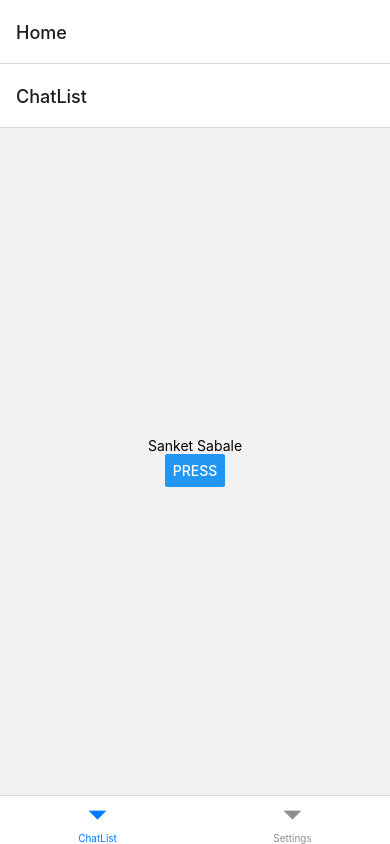
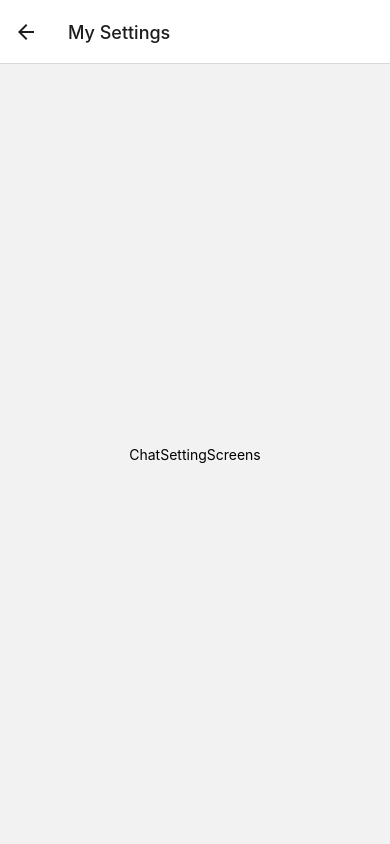
Before and after one commit to SanketsCode/React-Native-Whatsapp-Clone, a React Native app: screen /ChatSettings in a window 390 px wide. Built offline with nearby package versions, Linux system fonts and the light colour scheme.

Commit message:
Working with ChatScreen UI

```diff
--- a/App.js
+++ b/App.js
@@ -5,29 +5,12 @@ import * as SplashScreen from "expo-splash-screen";
 import { useCallback, useEffect, useState } from "react";
 import * as Font from "expo-font";
 import "react-native-gesture-handler";
-import { NavigationContainer } from "@react-navigation/native";
-import { createStackNavigator } from "@react-navigation/stack";
-import ChatListScreen from "./screens/ChatListScreen";
-import ChatSettingScreens from "./screens/ChatSettingScreens";
-import { createBottomTabNavigator } from "@react-navigation/bottom-tabs";
-import SettingsScreen from "./screens/SettingsScreen";
+import AppNavigator from "./navigation/AppNavigator";
 
 SplashScreen.preventAutoHideAsync();
-const Tab = createBottomTabNavigator();
-
-const TabNavigator = () => {
-  return (
-    <Tab.Navigator>
-      <Tab.Screen name="ChatList" component={ChatListScreen} />
-      <Tab.Screen name="Settings" component={SettingsScreen} />
-    </Tab.Navigator>
-  );
-};
 
 export default function App() {
   const [appIsLoaded, setAppIsLoaded] = useState();
-
-  const Stack = createStackNavigator();
 
   useEffect(() => {
     const prepare = async () => {
@@ -67,19 +50,7 @@ export default function App() {
 
   return (
     <SafeAreaProvider style={styles.container} onLayout={onLayout}>
-      <NavigationContainer>
-        <Stack.Navigator>
-          <Stack.Screen name="Home" component={TabNavigator} />
-          <Stack.Screen
-            name="Settings"
-            component={ChatSettingScreens}
-            options={{
-              headerTitle: "My Settings",
-              headerBackTitle: "Go Back",
-            }}
-          />
-        </Stack.Navigator>
-      </NavigationContainer>
+      <AppNavigator />
     </SafeAreaProvider>
   );
 }
--- /dev/null
+++ b/navigation/AppNavigator.js
@@ -0,0 +1,13 @@
+import React from "react";
+import { NavigationContainer } from "@react-navigation/native";
+import MainNavigator from "./MainNavigator";
+
+const AppNavigator = (props) => {
+  return (
+    <NavigationContainer>
+      <MainNavigator />
+    </NavigationContainer>
+  );
+};
+
+export default AppNavigator;
--- /dev/null
+++ b/navigation/MainNavigator.js
@@ -0,0 +1,74 @@
+import React from "react";
+import { Ionicons } from "@expo/vector-icons";
+import { createBottomTabNavigator } from "@react-navigation/bottom-tabs";
+import { createStackNavigator } from "@react-navigation/stack";
+import SettingsScreen from "../screens/SettingsScreen";
+import ChatSettingScreens from "../screens/ChatSettingScreens";
+import ChatListScreen from "../screens/ChatListScreen";
+import ChatScreen from "../screens/ChatScreen";
+
+const Stack = createStackNavigator();
+const Tab = createBottomTabNavigator();
+
+const TabNavigator = () => {
+  return (
+    <Tab.Navigator
+      screenOptions={{
+        headerTitle: "",
+      }}
+    >
+      <Tab.Screen
+        name="ChatList"
+        component={ChatListScreen}
+        options={{
+          tabBarLabel: "Chats",
+          tabBarIcon: ({ color, size }) => (
+            <Ionicons name="chatbubble-outline" size={size} color={color} />
+          ),
+        }}
+      />
+      <Tab.Screen
+        name="Settings"
+        component={SettingsScreen}
+        options={{
+          tabBarLabel: "Settings",
+          tabBarIcon: ({ color, size }) => (
+            <Ionicons name="settings-outline" size={size} color={color} />
+          ),
+        }}
+      />
+    </Tab.Navigator>
+  );
+};
+
+const MainNavigator = (props) => {
+  return (
+    <Stack.Navigator>
+      <Stack.Screen
+        name="Home"
+        component={TabNavigator}
+        options={{
+          headerShown: false,
+        }}
+      />
+      <Stack.Screen
+        name="ChatScreen"
+        component={ChatScreen}
+        options={{
+          headerTitle: "My Settings",
+          headerBackTitle: "Back",
+        }}
+      />
+      <Stack.Screen
+        name="ChatSettings"
+        component={ChatSettingScreens}
+        options={{
+          headerTitle: "My Settings",
+          headerBackTitle: "Go Back",
+        }}
+      />
+    </Stack.Navigator>
+  );
+};
+
+export default MainNavigator;
--- a/package.json
+++ b/package.json
@@ -9,6 +9,7 @@
     "web": "expo start --web"
   },
   "dependencies": {
+    "@expo/vector-icons": "^13.0.0",
     "@react-navigation/bottom-tabs": "^6.5.7",
     "@react-navigation/native": "^6.1.6",
     "@react-navigation/stack": "^6.3.16",
--- a/screens/ChatListScreen.jsx
+++ b/screens/ChatListScreen.jsx
@@ -8,9 +8,9 @@ export default function ChatListScreen({ navigation }) {
     <View style={styles.container}>
       <Text>Sanket Sabale</Text>
       <Button
-        title="press"
+        title="Go to Chat Screen"
         onPress={() => {
-          navigation.push("Settings");
+          navigation.push("ChatScreen");
         }}
       />
     </View>
--- /dev/null
+++ b/screens/ChatScreen.jsx
@@ -0,0 +1,12 @@
+import { StyleSheet, Text, View } from "react-native";
+import React from "react";
+
+export default function ChatScreen() {
+  return (
+    <View>
+      <Text>ChatScreen</Text>
+    </View>
+  );
+}
+
+const styles = StyleSheet.create({});
--- a/screens/ChatSettingScreens.jsx
+++ b/screens/ChatSettingScreens.jsx
@@ -3,10 +3,16 @@ import React from "react";
 
 export default function ChatSettingScreens() {
   return (
-    <View>
+    <View style={styles.container}>
       <Text>ChatSettingScreens</Text>
     </View>
   );
 }
 
-const styles = StyleSheet.create({});
+const styles = StyleSheet.create({
+  container: {
+    flex: 1,
+    alignItems: "center",
+    justifyContent: "center",
+  },
+});
--- a/screens/SettingsScreen.jsx
+++ b/screens/SettingsScreen.jsx
@@ -3,10 +3,16 @@ import React from "react";
 
 export default function SettingsScreen() {
   return (
-    <View>
+    <View style={styles.container}>
       <Text>SettingsScreen</Text>
     </View>
   );
 }
 
-const styles = StyleSheet.create({});
+const styles = StyleSheet.create({
+  container: {
+    flex: 1,
+    alignItems: "center",
+    justifyContent: "center",
+  },
+});
```
Also changed, not shown: 1 other file (tests, documents, lock files or other folders).
